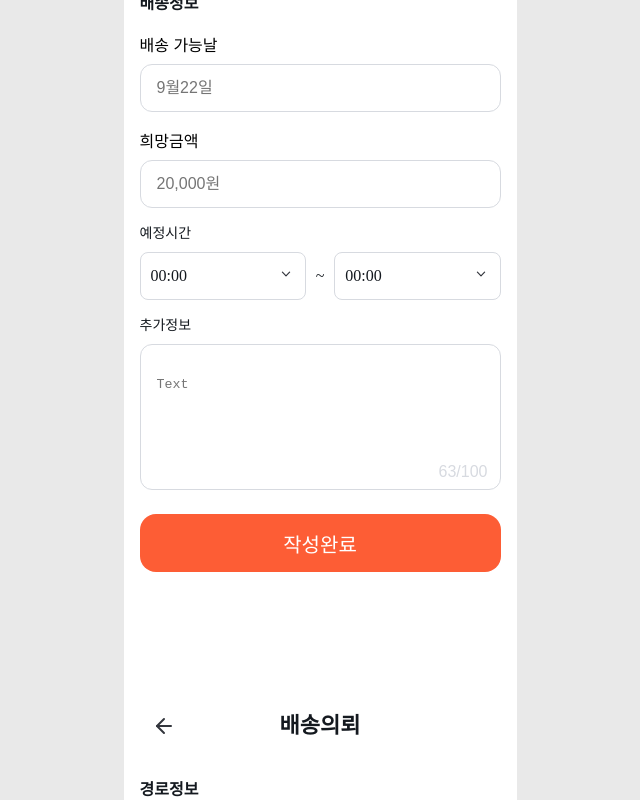
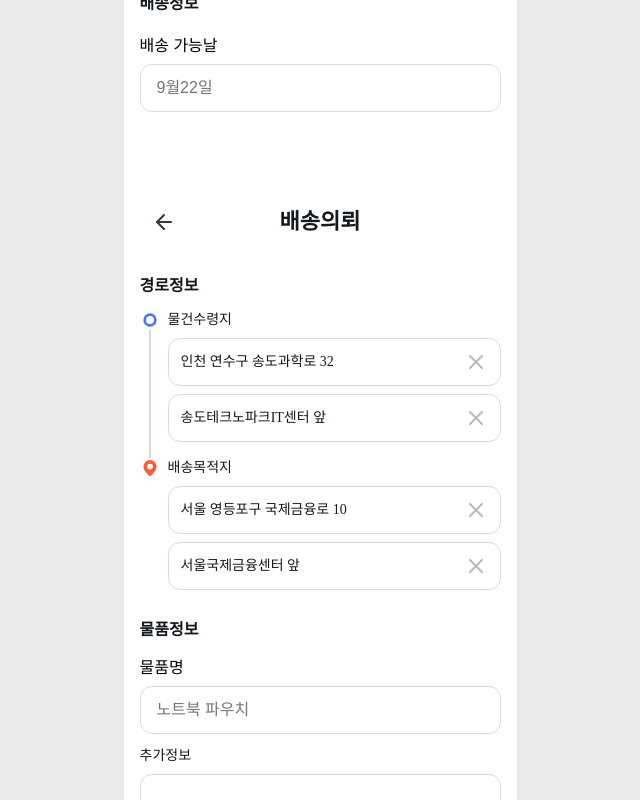
Before and after one commit to Developer-Choi-Jae-Young/ontheway-FE, a React (Vite) app: page / in a window 1280 px wide. Shown: the part 4940-5740 px from the top of the page, without its empty margins (320-960 px from the left). Built offline with nearby package versions, Linux system fonts and the light colour scheme; a web font is replaced by a local one.

Commit message:
feat: 페이지 스크롤 추가

```diff
--- a/src/pages/CreateRequest.css
+++ b/src/pages/CreateRequest.css
@@ -5,13 +5,16 @@
     width:100%;
     box-sizing:border-box;
 }
+
 .create-request-page{
     width:393px;
-    min-height:1460px;
+    min-height:852px;
+    height:852px;
     margin:0 auto;
     padding-top:62px;
     box-sizing:border-box;
     background:white;
+    overflow-y:auto;
 }
 
 .create-request-content{
@@ -55,6 +58,20 @@
     display:flex;
     align-items:center;
     justify-content:center;
+    position:relative;
+    z-index:1;
+    background:white;
+}
+
+.start-icon .request-line{
+    position:absolute;
+    top:20px;
+    left:50%;
+    transform:translateX(-50%);
+    width:2px;
+    height:128px;
+    background:#D7DAE0;
+    z-index:-1;
 }
 
 .request-route-content{
@@ -105,7 +122,8 @@
     transform:scale(.8);
 }
 
-.request-textarea,.request-time{
+.request-textarea,
+.request-time{
     display:flex;
     flex-direction:column;
     gap:8px;
@@ -182,7 +200,27 @@
     margin-bottom:30px;
 }
 
-.info-content{display:flex;flex-direction:column;}
-.info-line{display:flex;align-items:flex-start;color:#6B7280;font-family:Pretendard;font-size:14px;font-weight:400;line-height:20px;}
-.info-line span{flex-shrink:0;margin-right:4px;}
-.info-line p{margin:0;word-break:keep-all;}
+.info-content{
+    display:flex;
+    flex-direction:column;
+}
+
+.info-line{
+    display:flex;
+    align-items:flex-start;
+    color:#6B7280;
+    font-family:Pretendard;
+    font-size:14px;
+    font-weight:400;
+    line-height:20px;
+}
+
+.info-line span{
+    flex-shrink:0;
+    margin-right:4px;
+}
+
+.info-line p{
+    margin:0;
+    word-break:keep-all;
+}
--- a/src/pages/CreateRequest.tsx
+++ b/src/pages/CreateRequest.tsx
@@ -28,13 +28,15 @@ function CreateRequest() {
             <CustomTopAppBar title="배송의뢰"/>
 
             <div className="create-request-content">
-
                 <section className="request-section">
                     <div className="request-section-title">경로정보</div>
 
                     <div className="request-route">
                         <div className="request-route-item">
-                            <div className="request-route-icon"><Circle width={16} height={16} stroke="#4576F7"/></div>
+                            <div className="request-route-icon start-icon">
+                                <Circle width={16} height={16} stroke="#4576F7"/>
+                                <div className="request-line"></div>
+                            </div>
 
                             <div className="request-route-content">
                                 <div className="request-label">물건수령지</div>
@@ -44,7 +46,9 @@ function CreateRequest() {
                         </div>
 
                         <div className="request-route-item">
-                            <div className="request-route-icon"><MapPin width={16} height={16} stroke="#FD5D35"/></div>
+                            <div className="request-route-icon">
+                                <MapPin width={16} height={16} stroke="#FD5D35"/>
+                            </div>
 
                             <div className="request-route-content">
                                 <div className="request-label">배송목적지</div>
@@ -57,7 +61,6 @@ function CreateRequest() {
 
                 <section className="request-section">
                     <div className="request-section-title">물품정보</div>
-
                     <TextField label="물품명" height={48} borderColor="gray" backgroundColor="white" leftLocationIcon={false} placeholder="노트북 파우치" timer={false} rightButton="none"/>
 
                     <div className="request-textarea">
@@ -68,7 +71,6 @@ function CreateRequest() {
 
                 <section className="request-section">
                     <div className="request-section-title">수령일</div>
-
                     <TextField label="" height={48} borderColor="gray" backgroundColor="white" leftLocationIcon={false} placeholder="9월21일" timer={false} rightButton="none"/>
 
                     <div className="request-time">
@@ -79,7 +81,6 @@ function CreateRequest() {
 
                 <section className="request-section">
                     <div className="request-section-title">배송정보</div>
-
                     <TextField label="가는날" height={48} borderColor="gray" backgroundColor="white" leftLocationIcon={false} placeholder="9월22일" timer={false} rightButton="none"/>
 
                     <div className="request-time">
@@ -112,7 +113,6 @@ function CreateRequest() {
                 <div className="create-request-button">
                     <CustomButton name="작성완료" color="#FD5D35" fontColor="#FFFFFF" size="lg"/>
                 </div>
-
             </div>
         </div>
     )
--- a/src/pages/CustomMyPage.css
+++ b/src/pages/CustomMyPage.css
@@ -1,12 +1,12 @@
 .mypage {
-    display: flex;
-    flex-direction: column;
-    width: 393px;
-    height: 100vh;
-    margin: 0 auto;
-    box-sizing: border-box;
-    overflow: hidden;
-    background-color: #f3f4f6;
+    display:flex;
+    flex-direction:column;
+    width:393px;
+    height:852px;
+    margin:0 auto;
+    box-sizing:border-box;
+    overflow-y:auto;
+    background-color:#f3f4f6;
 }
 
 /* 상단바 배경을 페이지 배경과 같게 (컴포넌트는 안 건드리고 여기서만 덮어씀) */
@@ -17,7 +17,6 @@
 /* 가운데: 스크롤 영역 */
 .mypage__body {
     flex: 1;
-    overflow-y: auto;
     display: flex;
     flex-direction: column;
     gap: 12px;
--- a/src/pages/CustomSignUpPage.css
+++ b/src/pages/CustomSignUpPage.css
@@ -1,9 +1,10 @@
 .signup {
-    width: 393px;
-    min-height: 100vh;
-    margin: 0 auto;
-    box-sizing: border-box;
-    background-color: #ffffff;
+    width:393px;
+    height:852px;
+    margin:0 auto;
+    box-sizing:border-box;
+    background-color:#ffffff;
+    overflow-y:auto;
 }
 
 /* 본문: 입력 필드들 */
--- a/src/pages/PathSetup.css
+++ b/src/pages/PathSetup.css
@@ -9,6 +9,11 @@
 .path-setup-page .registered-route .empty-state{
     width:100%;
     box-sizing:border-box;
+}
+
+.path-setup-page{
+    height:852px;
+    overflow-y:auto;
 }
 
 .path-setup-page{
```
